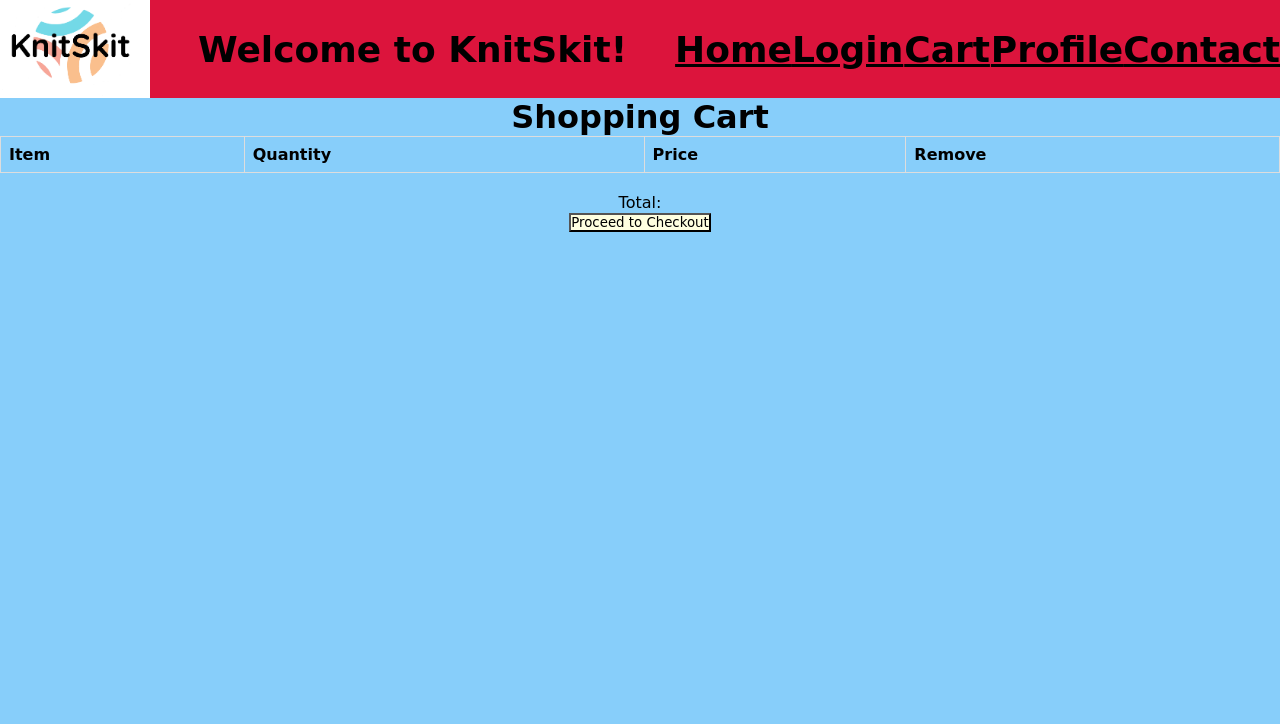
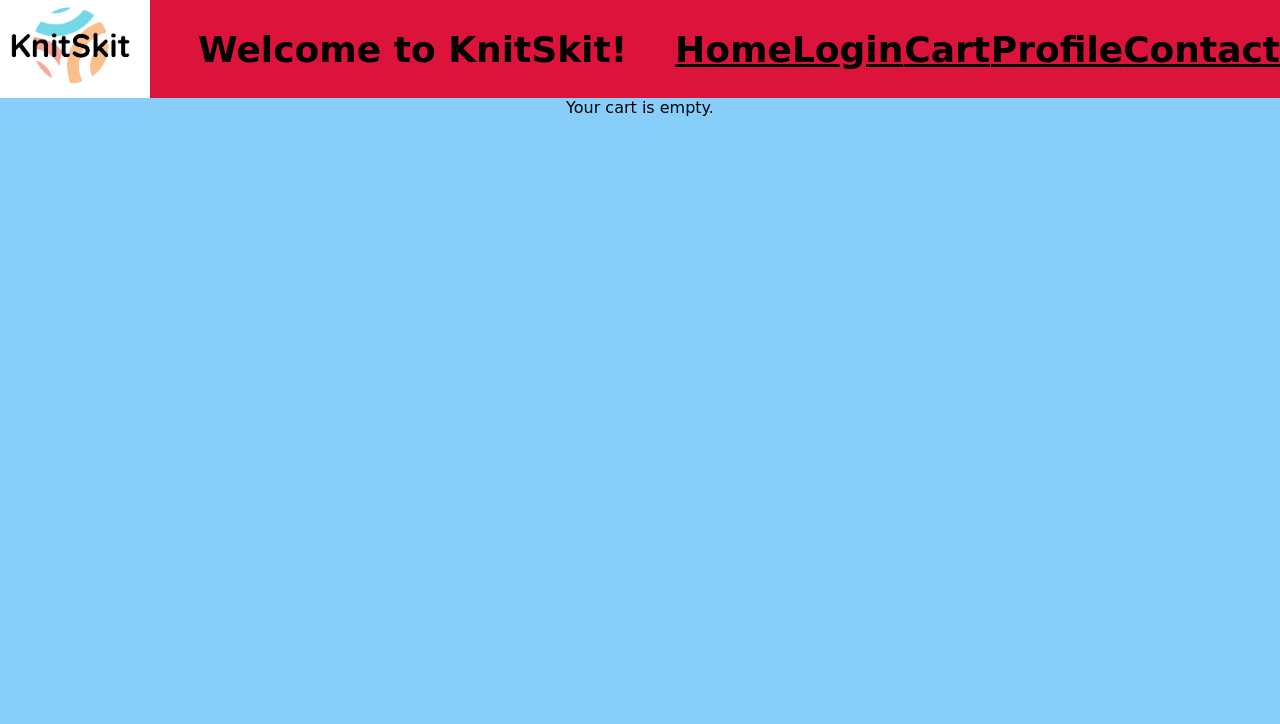
Before and after one commit to Patratos/group13, a Flask app: template pages/CartPage/templates/CartPage.html in a window 1280 px wide. Shown: the top 724 px of the page. Run offline with Flask 3, Linux system fonts and the light colour scheme; the template is opened without the code that fills it, so the values that code supplies are empty; parts of the project's set-up code (start-up, migrations or seed data) failed here and were passed over.

Commit message:
All ready except cart function

```diff
--- a/pages/CartPage/static/js/checkout.js
+++ /dev/null
@@ -1,6 +0,0 @@
-const checkoutButton = document.querySelector("#checkoutBtn")
-checkoutButton.addEventListener('click', (e) => {
-    e.preventDefault()
-    window.location.href = "/CheckoutPage"
-    // }
-})
--- a/pages/CartPage/templates/CartPage.html
+++ b/pages/CartPage/templates/CartPage.html
@@ -4,30 +4,29 @@
     <link rel="stylesheet" href="{{ url_for('CartPage.static', filename='css/Cart.css') }}">
 {% endblock %}
 {% block page_body_content %}
-    {% block page_main %}
-        <div class="cart-container">
-            <h1>Shopping Cart</h1>
-            <table class="cart-table">
-                <thead>
-                <tr>
-                    <th>Item</th>
-                    <th>Quantity</th>
-                    <th>Price</th>
-                    <!--                    <th>Total</th>-->
-                    <th>Remove</th>
-                </tr>
-                </thead>
-                <tbody>
-                </tbody>
-            </table>
-            <div class="cart-summary">
-                <p class="total">Total: <span class="total-value"></span></p>
-                <button id="checkoutBtn">Proceed to Checkout</button>
+    <div class="cartArea">
+        {% if items|length > 0 %}
+            {% for item in items %}
+                <div class="cart-item">
+                    <img src="{{ url_for('CartPage.static', filename=item.image_path) }}" alt="{{ item.name }}">
+                    <div class="item-details">
+                        <h3 class="item-name">{{ item.name }}</h3>
+                        <p class="item-price">{{ item.price }}</p>
+                        <input type="number" name="quantity" value="{{ item.quantity }}" min="1">
+                        <button class="remove-item" data-id="{{ item._id }}">Remove</button>
+                    </div>
+                </div>
+            {% endfor %}
+            <div class="checkout">
+                <button type="button" onclick="location.href='{{ url_for('CheckoutPage.checkout_page') }}'">Proceed to
+                    Checkout
+                </button>
             </div>
-        </div>
-    {% endblock %}
-    {% block page_body_js %}
-        <script src="{{ url_for('CartPage.static', filename='js/checkout.js') }}"></script>
-        <script src="{{ url_for('CartPage.static', filename='js/cart.js') }}"></script>
-    {% endblock %}
+        {% else %}
+            <p>Your cart is empty.</p>
+        {% endif %}
+    </div>
 {% endblock %}
+{% block page_body_js %}
+    <script src="{{ url_for('CartPage.static', filename='js/cart.js') }}"></script>
+{% endblock %}
--- a/pages/CheckoutPage/CheckoutPage.py
+++ b/pages/CheckoutPage/CheckoutPage.py
@@ -1,4 +1,4 @@
-from flask import Blueprint, render_template, session, redirect
+from flask import Blueprint, render_template, session, redirect, flash
 
 CheckoutPage = Blueprint(
     'CheckoutPage',
@@ -14,7 +14,7 @@
     phone = session['Phone']
     address = session['Address']
     if address == '' or phone == '':
+        flash('Missing address and phone number', 'error')
         return redirect('/ProfilePage')
     else:
         return render_template('CheckoutPage.html')
-        # return redirect('/CheckoutPage')
--- a/pages/HomePage/HomePage.py
+++ b/pages/HomePage/HomePage.py
@@ -26,7 +26,7 @@
         product_name = data.get('product_name')  # Corrected key name
         quantity = int(data.get('quantity', 1))
         print(f" Converted this item: {product_id}, {product_name}, {quantity}")  # Debug print
-        add_product_to_cart(email, product_id, quantity)
+        add_product_to_cart(email, product_name, quantity)
 
         return jsonify(success=True)
     else:
```
Also changed, not shown: pages/CartPage/CartPage.py (+11 -3 lines).
